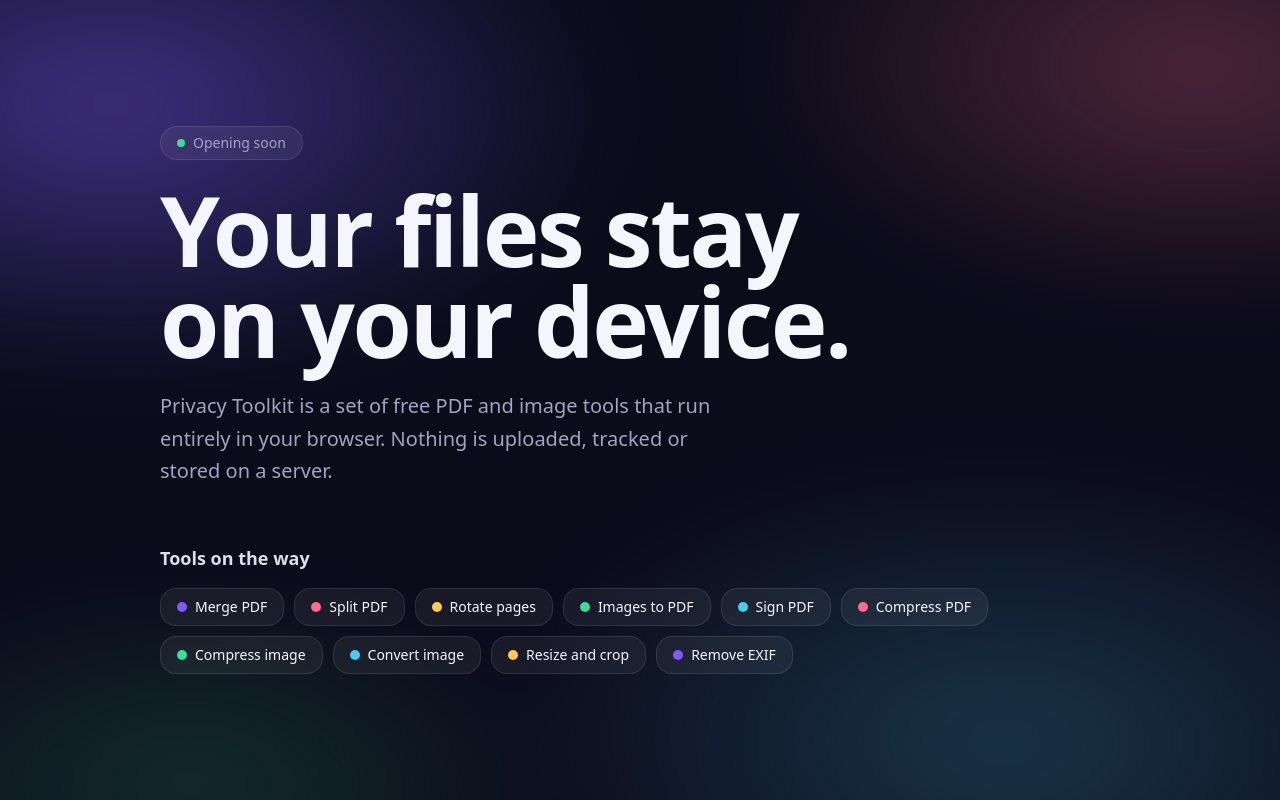
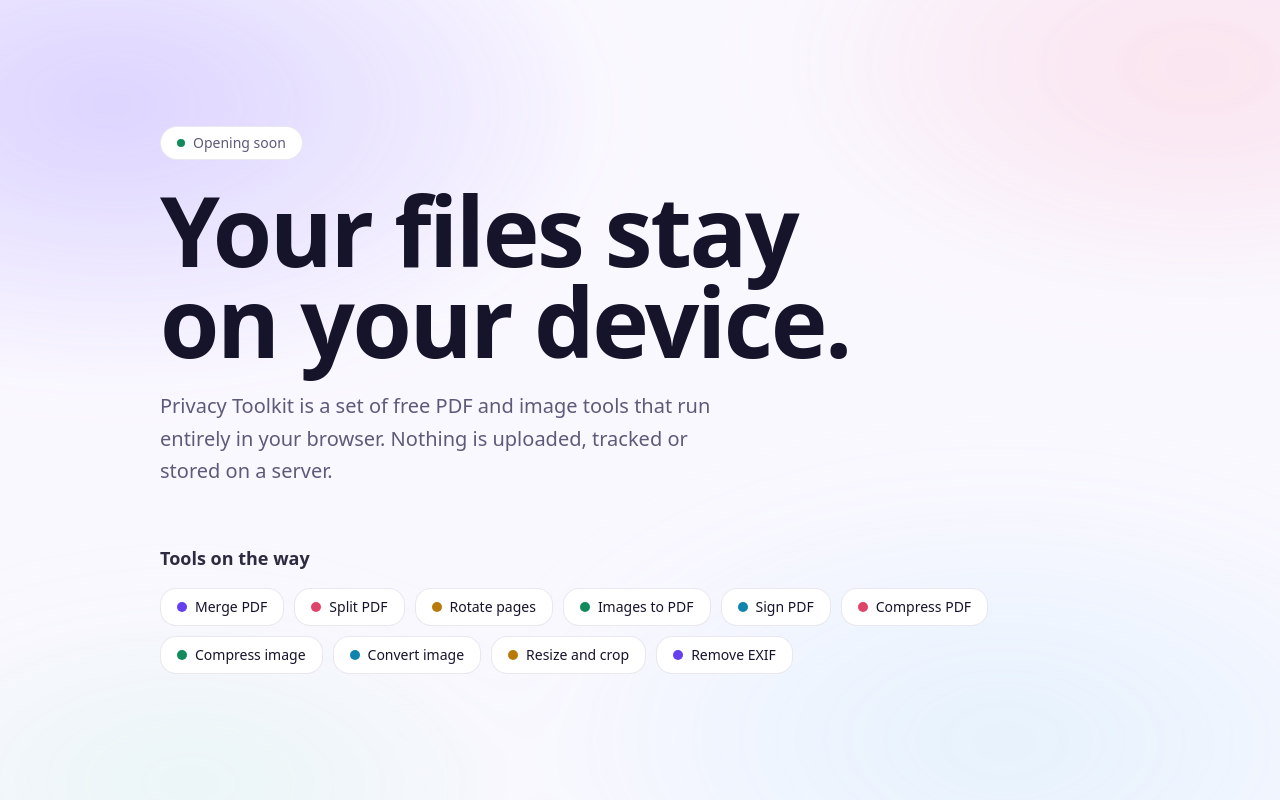
Before and after one commit to siddichandu02/privacy-toolkit, a React (Vite) app: page / in a window 1280 px wide. Built offline with nearby package versions, Linux system fonts and the light colour scheme.

Commit message:
add theme store with saved choice and no flash on load

```diff
--- a/index.html
+++ b/index.html
@@ -1,5 +1,5 @@
 <!doctype html>
-<html lang="en">
+<html lang="en" data-theme="dark">
   <head>
     <meta charset="UTF-8" />
     <link rel="icon" type="image/svg+xml" href="/favicon.svg" />
@@ -11,6 +11,25 @@
       content="Free PDF and image tools that run entirely in your browser. Your files never leave your device."
     />
     <title>Privacy Toolkit</title>
+    <script>
+      // Set the theme before first paint so there is no flash of the wrong one.
+      (function () {
+        var t = null;
+        try {
+          t = localStorage.getItem('pt-theme');
+        } catch (e) {}
+        if (t !== 'light' && t !== 'dark') {
+          t =
+            window.matchMedia && matchMedia('(prefers-color-scheme: light)').matches
+              ? 'light'
+              : 'dark';
+        }
+        document.documentElement.dataset.theme = t;
+        if (t === 'light') {
+          document.querySelector('meta[name="theme-color"]').setAttribute('content', '#FAF8FF');
+        }
+      })();
+    </script>
   </head>
   <body>
     <div id="root"></div>
--- /dev/null
+++ b/src/theme/theme.ts
@@ -0,0 +1,85 @@
+export type Theme = 'dark' | 'light';
+
+export const STORAGE_KEY = 'pt-theme';
+const DARK_QUERY = '(prefers-color-scheme: dark)';
+
+/** The saved choice, or null when the user has not picked one yet. */
+export function readStoredTheme(): Theme | null {
+  try {
+    const value = localStorage.getItem(STORAGE_KEY);
+    return value === 'dark' || value === 'light' ? value : null;
+  } catch {
+    return null;
+  }
+}
+
+export function writeStoredTheme(theme: Theme | null): void {
+  try {
+    if (theme) localStorage.setItem(STORAGE_KEY, theme);
+    else localStorage.removeItem(STORAGE_KEY);
+  } catch {
+    // Storage can be blocked (private mode, strict settings). The theme still
+    // applies for this visit, it just won't be remembered.
+  }
+}
+
+export function systemTheme(): Theme {
+  if (typeof window === 'undefined' || !window.matchMedia) return 'dark';
+  // Dark is the house default, so only an explicit light preference flips it.
+  return window.matchMedia('(prefers-color-scheme: light)').matches ? 'light' : 'dark';
+}
+
+export function resolveTheme(): Theme {
+  return readStoredTheme() ?? systemTheme();
+}
+
+export function applyTheme(theme: Theme): void {
+  const root = document.documentElement;
+  root.dataset.theme = theme;
+  const meta = document.querySelector('meta[name="theme-color"]');
+  meta?.setAttribute('content', theme === 'dark' ? '#0B0B1A' : '#FAF8FF');
+}
+
+type Listener = () => void;
+const listeners = new Set<Listener>();
+let current: Theme | null = null;
+
+function emit() {
+  for (const listener of listeners) listener();
+}
+
+export function getTheme(): Theme {
+  current ??= resolveTheme();
+  return current;
+}
+
+export function setTheme(theme: Theme): void {
+  current = theme;
+  writeStoredTheme(theme);
+  applyTheme(theme);
+  emit();
+}
+
+export function subscribe(listener: Listener): () => void {
+  listeners.add(listener);
+
+  // Follow the OS setting live, but only while the user hasn't chosen.
+  const media = typeof window !== 'undefined' ? window.matchMedia?.(DARK_QUERY) : undefined;
+  const onSystemChange = () => {
+    if (readStoredTheme()) return;
+    current = systemTheme();
+    applyTheme(current);
+    emit();
+  };
+  media?.addEventListener('change', onSystemChange);
+
+  return () => {
+    listeners.delete(listener);
+    media?.removeEventListener('change', onSystemChange);
+  };
+}
+
+/** Test helper: forget the cached value so the next read starts fresh. */
+export function resetThemeCache(): void {
+  current = null;
+}
--- /dev/null
+++ b/src/theme/useTheme.ts
@@ -0,0 +1,12 @@
+import { useCallback, useSyncExternalStore } from 'react';
+import { getTheme, setTheme, subscribe, type Theme } from './theme';
+
+export function useTheme(): {
+  theme: Theme;
+  setTheme: (theme: Theme) => void;
+  toggleTheme: () => void;
+} {
+  const theme = useSyncExternalStore(subscribe, getTheme, () => 'dark' as Theme);
+  const toggleTheme = useCallback(() => setTheme(getTheme() === 'dark' ? 'light' : 'dark'), []);
+  return { theme, setTheme, toggleTheme };
+}
```
Also changed, not shown: 1 other file (tests, documents, lock files or other folders).
